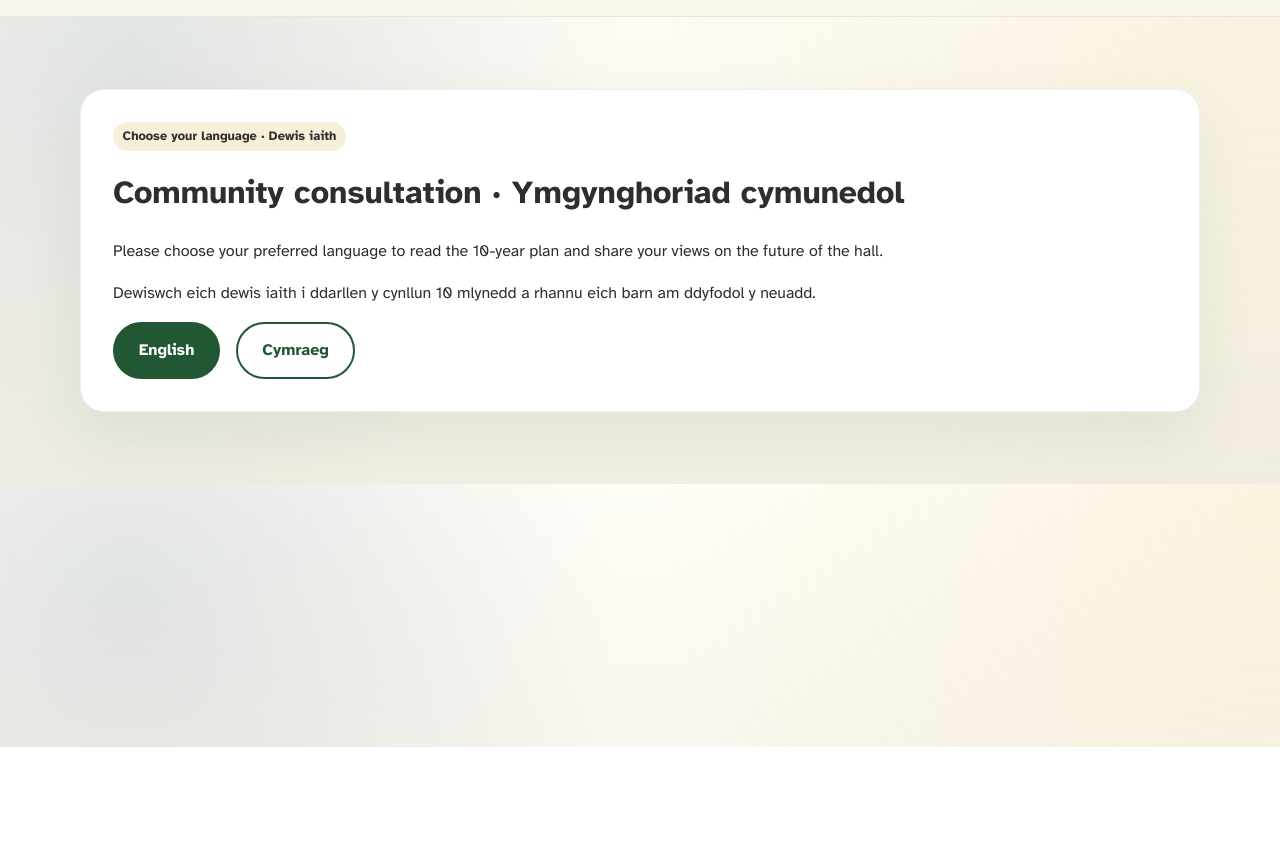
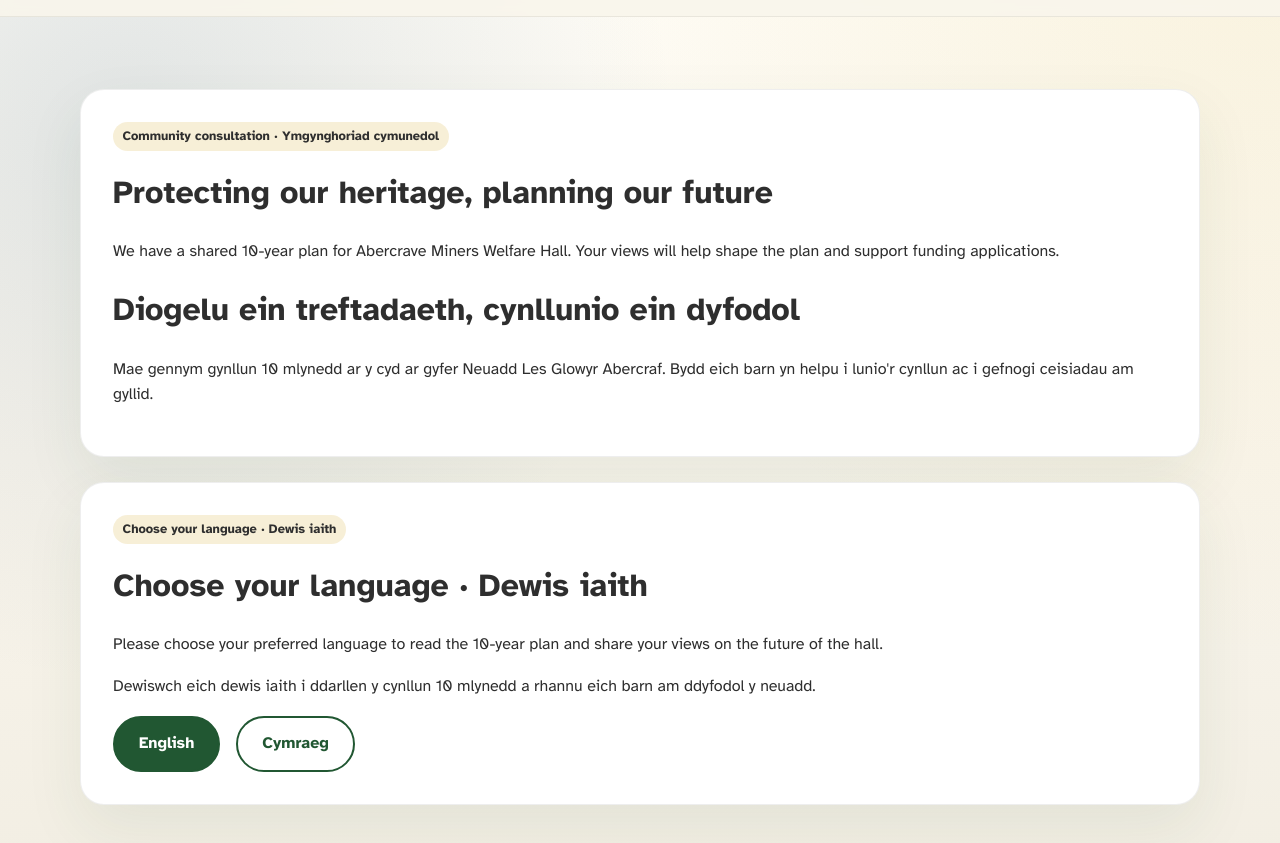
Before and after one commit to glanyrafon01/welfare-funding-website, a website: page index.html in a window 1280 px wide. Shown: the part 53-896 px from the top of the page. Before the commit the page ends 800 px from the top, so only its background shows below. Drawn offline with nearby package versions, Linux system fonts and the light colour scheme.

Commit message:
Add bilingual intro to landing page

```diff
--- a/index.html
+++ b/index.html
@@ -23,9 +23,22 @@
 
     <main id="main" class="section">
       <div class="container">
+        <div class="panel fade-in" style="margin-bottom: 1.6rem;">
+          <span class="tag">Community consultation · Ymgynghoriad cymunedol</span>
+          <h1 style="margin-top: 0.4rem;">Protecting our heritage, planning our future</h1>
+          <p>
+            We have a shared 10-year plan for Abercrave Miners Welfare Hall. Your views will
+            help shape the plan and support funding applications.
+          </p>
+          <h1 style="margin-top: 1.2rem;">Diogelu ein treftadaeth, cynllunio ein dyfodol</h1>
+          <p>
+            Mae gennym gynllun 10 mlynedd ar y cyd ar gyfer Neuadd Les Glowyr Abercraf. Bydd
+            eich barn yn helpu i lunio'r cynllun ac i gefnogi ceisiadau am gyllid.
+          </p>
+        </div>
         <div class="panel fade-in">
           <span class="tag">Choose your language · Dewis iaith</span>
-          <h1 style="margin-top: 0.4rem;">Community consultation · Ymgynghoriad cymunedol</h1>
+          <h1 style="margin-top: 0.4rem;">Choose your language · Dewis iaith</h1>
           <p>
             Please choose your preferred language to read the 10-year plan and share your
             views on the future of the hall.
```
